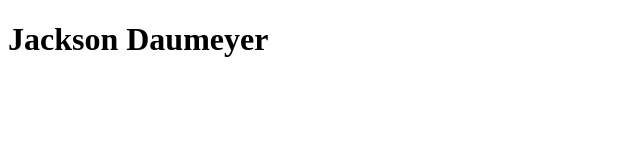
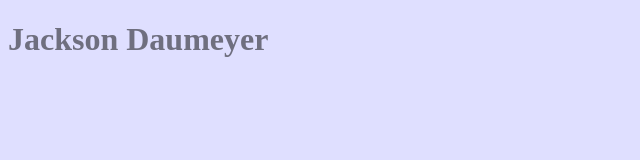
Before and after one commit to jdaumeyer/modernTypewritter.github.io, a plain HTML site: page index.html in a window 1280 px wide. Shown: the whole page, without its empty margins (0-640 px from the left). Drawn offline with Linux system fonts and the light colour scheme.

Commit message:
Linked base.css to the index

```diff
--- a/index.html
+++ b/index.html
@@ -1,6 +1,7 @@
 <!doctype html>
 <html>
 	<head>
+		<link rel="stylesheet" type="text/css" href="base.css" />
 		<title>Jackson Daumeyer</title>
 	</head>
 
```
